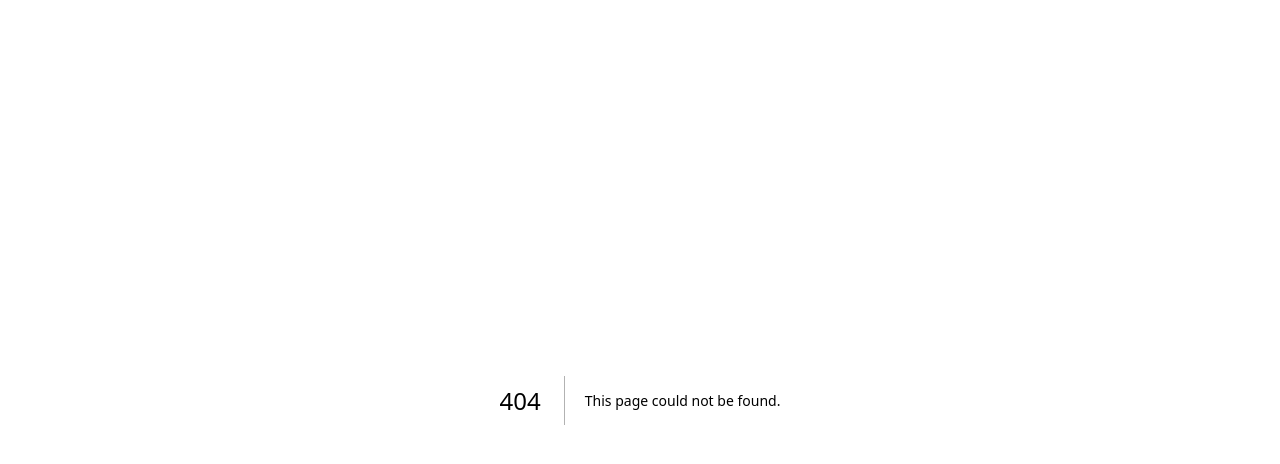
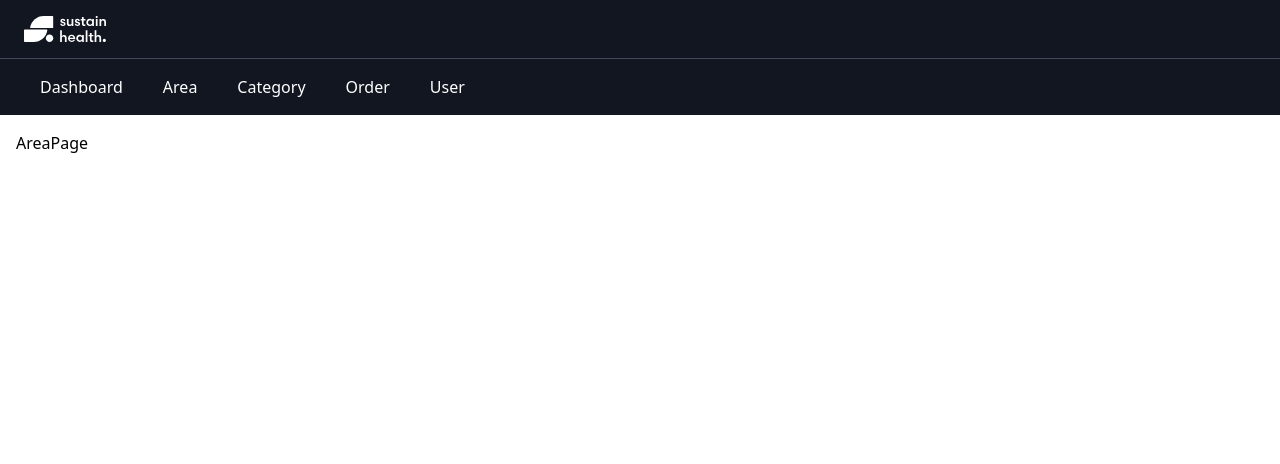
Before and after one commit to SheharyarTariq/laundry-free, a Next.js app: page /areas/1 in a window 1280 px wide. Before the commit this address had no page. Shown: the top 464 px of the page. Built offline with nearby package versions, Linux system fonts and the light colour scheme; what @mui/material-nextjs would draw is missing.

Commit message:
add dynamic routing for area detial page

```diff
--- /dev/null
+++ b/src/app/(admin)/areas/[areaId]/page.tsx
@@ -0,0 +1,9 @@
+import React from 'react'
+
+export default async function Page({ params }: { params: { areaId: string } }) {
+  const { areaId } =await params;
+
+  return (
+    <div>AreaPage</div>
+  )
+}
--- a/src/components/area/area-form/index.tsx
+++ b/src/components/area/area-form/index.tsx
@@ -19,7 +19,6 @@ const AreaForm = () => {
             name: areaName
           }
         })
-        console.log("Area data:", response);
       }}
     >
       <Input value={areaName} onChange={(e) => setAreaName(e.target.value)} label="Area Name" placeholder="Enter area name" />
```
